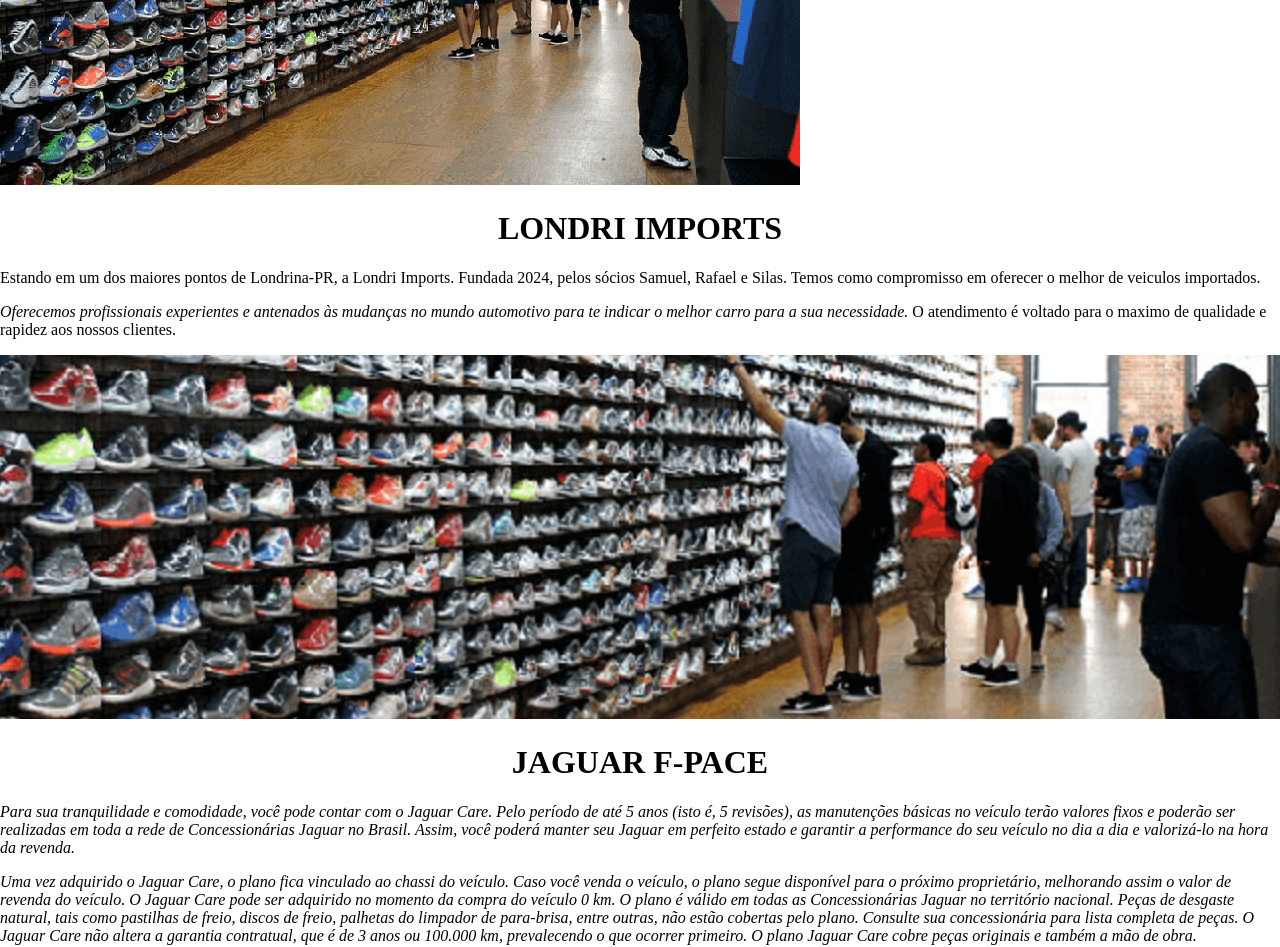
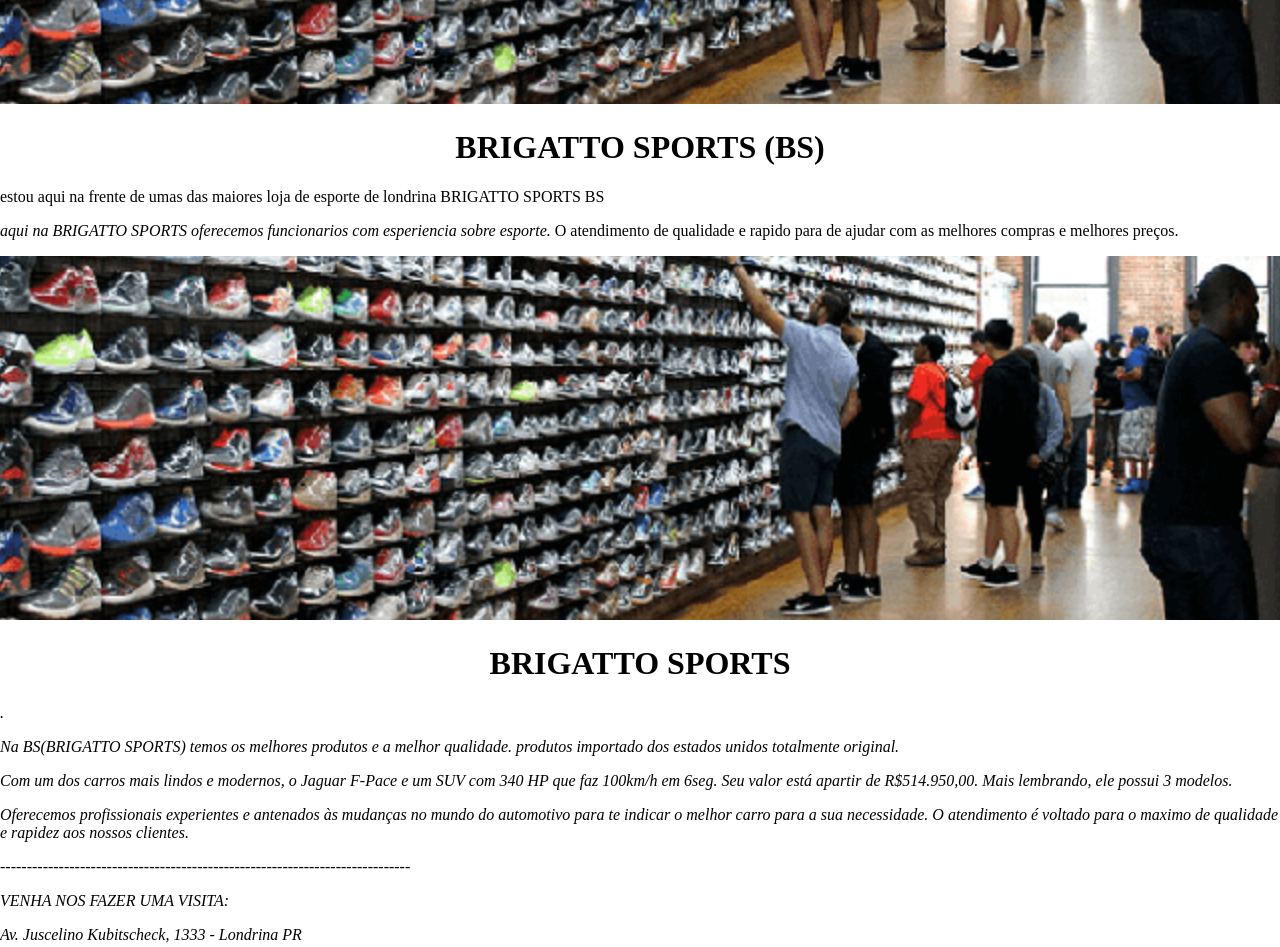
Before and after one commit to luciobrigatto/lucio, a plain HTML site: page index.html in a window 1280 px wide. Shown: the part 260-1207 px from the top of the page. Drawn offline with Linux system fonts and the light colour scheme.

Commit message:
nova pagina

```diff
--- /dev/null
+++ b/CSS/contato.css
@@ -0,0 +1,4 @@
+h1{
+    font-size: 50px;
+    text-align: center;
+}
--- /dev/null
+++ b/CSS/style.css
@@ -0,0 +1,16 @@
+body {
+    margin: 0;
+    padding: 0;
+}
+
+#sports {
+    width: 100%;
+}
+
+h1 {
+    text-align: center;
+}
+
+.contato {
+    text-align: center;
+}
--- a/index.html
+++ b/index.html
@@ -4,50 +4,40 @@
     <meta charset="UTF-8">
     <meta http-equiv="X-UA-Compatible" content="IE=edge">
     <meta name="viewport" content="width=device-width, initial-scale=1.0">
-    <link rel="stylesheet" href="style.css">
+    <link rel="stylesheet" href="/CSS/style.css">
     <title>Document</title>
 </head>
 <header>
-    <img id="banner" src="sports.png">
+    <img id="baneer" src="/imagens/sports2.png">
 </header>
 
 
 <body> <!--corpo do site (tudo a partir daqui aparece na tela)-->
-<h1>LONDRI IMPORTS</h1> <!--hierarquia ímportância de títulos, vai do H1 ao H6, onde o 1 é o mais importante-->
+<h1>BRIGATTO SPORTS (BS)</h1> <!--hierarquia ímportância de títulos, vai do H1 ao H6, onde o 1 é o mais importante-->
 
 <!--p - parágrafo, STRONG ou b - negrito, em ou i - itálico-->
 <div class="textos">
-<p>Estando em um dos maiores pontos de Londrina-PR,
-a Londri Imports. Fundada 2024, pelos sócios Samuel,
- Rafael e Silas. Temos como compromisso em oferecer
-o melhor de veiculos importados. </p>
+<p>estou aqui na frente de umas das maiores loja de esporte de londrina
+   BRIGATTO SPORTS BS </p>
 
-<p><i>Oferecemos profissionais experientes e antenados
-às mudanças no mundo automotivo para te indicar o melhor
-carro para a sua necessidade.</i> O
-atendimento é voltado para o maximo de qualidade
-e rapidez aos nossos clientes.
+<p><i>aqui na BRIGATTO SPORTS oferecemos funcionarios com esperiencia sobre esporte.</i> O atendimento  de qualidade e rapido para de ajudar com as melhores compras e melhores preços.
 </p>
 
 <header>
-    <img id="jaguar" src="sports2.png">
+    <img id="sports2" src="sports2.png">
 </header>
 
  <body> <!--corpo do site (tudo a partir daqui aparece na tela)-->
-<h1>JAGUAR F-PACE</h1> <!--hierarquia ímportância de títulos, vai do H1 ao H6, onde o 1 é o mais importante-->
+<h1>BRIGATTO SPORTS</h1> <!--hierarquia ímportância de títulos, vai do H1 ao H6, onde o 1 é o mais importante-->
 
 <!--p - parágrafo, STRONG ou b - negrito, em ou i - itálico-->
 <div class="textos">
 
-<p><i> Para sua tranquilidade e comodidade, você pode contar com o Jaguar Care. Pelo período de até 5 anos (isto é, 5 revisões), as manutenções básicas no veículo terão valores fixos e poderão ser realizadas em toda a rede de Concessionárias Jaguar no Brasil. Assim, você poderá manter seu Jaguar em perfeito estado e garantir a performance do seu veículo no dia a dia e valorizá-lo na hora da revenda.</p>
+<p><i> .</p>
 
-<p><i> Uma vez adquirido o Jaguar Care, o plano fica vinculado ao chassi do veículo. Caso você venda o veículo, o plano segue disponível para o próximo proprietário, melhorando assim o valor de revenda do veículo.
-
-O Jaguar Care pode ser adquirido no momento da compra do veículo 0 km.
-O plano é válido em todas as Concessionárias Jaguar no território nacional.
-Peças de desgaste natural, tais como pastilhas de freio, discos de freio, palhetas do limpador de para-brisa, entre outras, não estão cobertas pelo plano. Consulte sua concessionária para lista completa de peças.
-O Jaguar Care não altera a garantia contratual, que é de 3 anos ou 100.000 km, prevalecendo o que ocorrer primeiro.
-O plano Jaguar Care cobre peças originais e também a mão de obra.</p>
+<p><i> Na BS(BRIGATTO SPORTS) temos os melhores produtos e a melhor qualidade.
+    produtos importado dos estados unidos totalmente original.
+</p>
 
 <p>Com um dos carros mais lindos e modernos, o Jaguar F-Pace
 e um SUV com 340 HP que faz 100km/h em 6seg. Seu valor está apartir de
```
Also changed, not shown: contato.html (added, +14 -0 lines), imagens/sports2.png (added).
